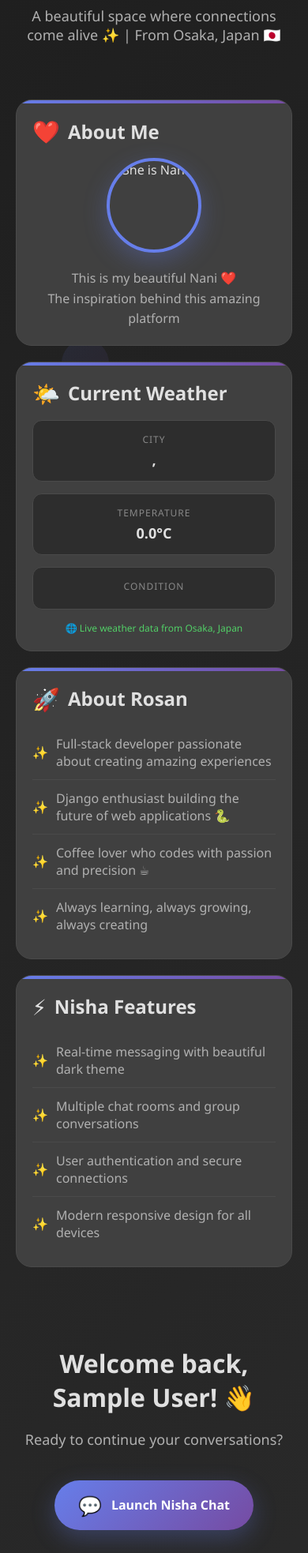
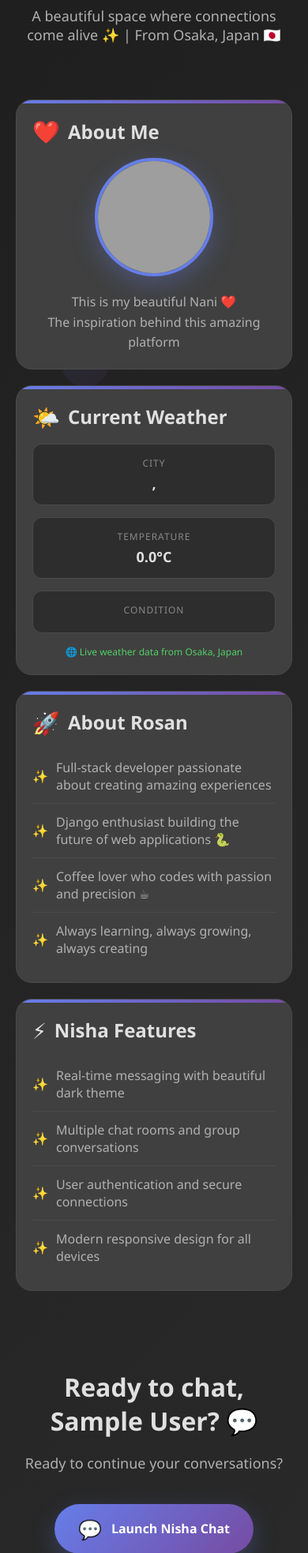
Before and after one commit to prjrosan/Nisha, a Django app: page /home/ in a window 390 px wide. Shown: the part 245-2212 px from the top of the page at 79% size. Run offline with Django 5.2, Linux system fonts and the light colour scheme; the visitor is signed in with stand-in values (Sample User, id 1); data that the repository does not hold is empty; some libraries are stand-ins or nearby versions; grey boxes are pictures that could not be loaded.

Commit message:
first commit

```diff
--- a/Nisha/Nisha/settings.py
+++ b/Nisha/Nisha/settings.py
@@ -39,6 +39,7 @@
 
 MIDDLEWARE = [
     'django.middleware.security.SecurityMiddleware',
+    'whitenoise.middleware.WhiteNoiseMiddleware',
     'django.contrib.sessions.middleware.SessionMiddleware',
     'django.middleware.common.CommonMiddleware',
     'django.middleware.csrf.CsrfViewMiddleware',
--- /dev/null
+++ b/Nisha/api/index.py
@@ -0,0 +1,4 @@
+from Nisha.wsgi import application
+
+# This file is needed for Vercel to serve Django
+# Vercel will use this as the entry point
--- a/Nisha/home/templates/home/home.html
+++ b/Nisha/home/templates/home/home.html
@@ -296,10 +296,7 @@
                 padding: 40px 0 30px;
             }
 
-            .profile-img {
-                width: 120px;
-                height: 120px;
-            }
+            /* Mobile profile image size - removed duplicate */
 
             .cta-section h2 {
                 font-size: 24px;
@@ -379,7 +376,7 @@
                     <span class="card-icon">❤️</span>
                     About Me
                 </h2>
-                <img src="https://via.placeholder.com/400x400/667eea/ffffff?text=Nani+❤️" alt="She is Nani" class="profile-img">
+                <img src="{% static 'home/mygf.jpg' %}" alt="She is Nani" class="profile-img">
                 <p style="text-align: center; color: #b0b0b0; font-size: 16px; line-height: 1.6;">
                     This is my beautiful Nani ❤️<br>
                     The inspiration behind this amazing platform
@@ -458,7 +455,7 @@
             {% if user.is_authenticated %}
                 <!-- For logged-in users -->
                 <h2 style="font-size: 32px; margin-bottom: 20px; color: #e0e0e0;">
-                    Welcome back, {{ user.get_full_name|default:user.username }}! 👋
+                    Ready to chat, {{ user.get_full_name|default:"Rosan" }}? 💬
                 </h2>
                 <p style="font-size: 18px; color: #b0b0b0; margin-bottom: 30px;">
                     Ready to continue your conversations?
```
Also changed, not shown: requirements.txt (+134 -4 lines), Nisha/vercel.json (added).
